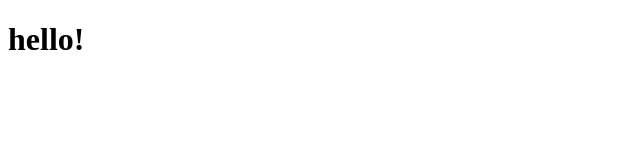
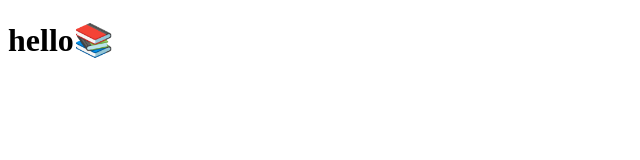
Before and after one commit to Prosper41/repo, a plain HTML site: page index.html in a window 1280 px wide. Shown: the whole page, without its empty margins (0-640 px from the left). Drawn offline with Linux system fonts and the light colour scheme.

Commit message:
added emoji

```diff
--- a/index.html
+++ b/index.html
@@ -6,6 +6,6 @@
     <title>Document</title>
 </head>
 <body>
-    <h1>hello!</h1>
+    <h1>hello📚</h1>
 </body>
 </html>
```
